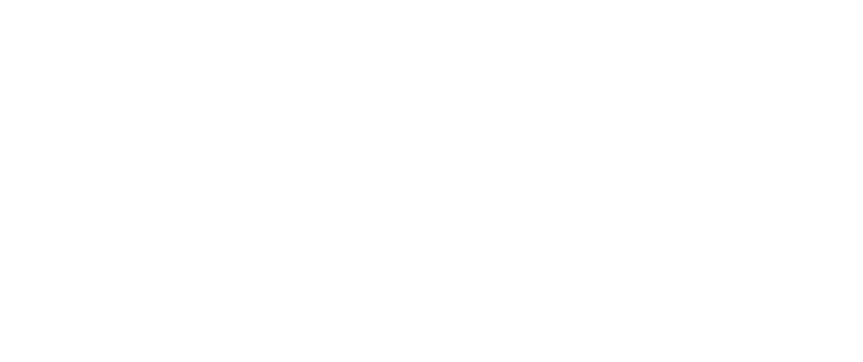
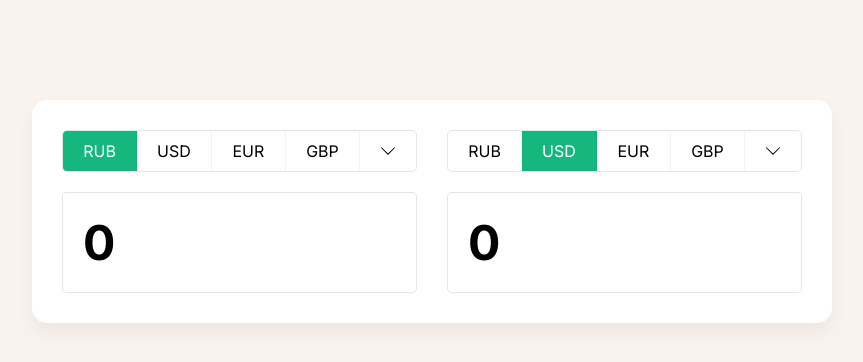
Before and after one commit to Suburbicon/react-projects-simple, a React (Create React App) app: page / in a window 1280 px wide. Shown: the top 362 px of the page, without its empty margins (208-1071 px from the left). Built offline with nearby package versions, Linux system fonts and the light colour scheme.

Commit message:
feat: init currency convertor

```diff
--- a/src/App.js
+++ b/src/App.js
@@ -1,8 +1,12 @@
+import React from 'react';
+import { Block } from './Block';
+import './index.scss';
 
 function App() {
   return (
     <div className="App">
-
+      <Block value={0} currency="RUB" onChangeCurrency={(cur) => console.log(cur)} />
+      <Block value={0} currency="USD" />
     </div>
   );
 }
--- /dev/null
+++ b/src/Block.jsx
@@ -0,0 +1,30 @@
+import React from 'react';
+
+const defaultCurrencies = ['RUB', 'USD', 'EUR', 'GBP'];
+
+export const Block = ({ value, currency, onChangeValue, onChangeCurrency }) => (
+  <div className="block">
+    <ul className="currencies">
+      {defaultCurrencies.map((cur) => (
+        <li
+          onClick={() => onChangeCurrency(cur)}
+          className={currency === cur ? 'active' : ''}
+          key={cur}>
+          {cur}
+        </li>
+      ))}
+      <li>
+        <svg height="50px" viewBox="0 0 50 50" width="50px">
+          <rect fill="none" height="50" width="50" />
+          <polygon points="47.25,15 45.164,12.914 25,33.078 4.836,12.914 2.75,15 25,37.25 " />
+        </svg>
+      </li>
+    </ul>
+    <input
+      onChange={(e) => onChangeValue(e.target.value)}
+      value={value}
+      type="number"
+      placeholder={0}
+    />
+  </div>
+);
--- /dev/null
+++ b/src/index.scss
@@ -0,0 +1,81 @@
+@import url('https://fonts.googleapis.com/css2?family=Inter:wght@400;500;600;700;800;900&display=swap');
+
+body {
+  background-color: #f9f2ed;
+}
+
+* {
+  font-family: 'Inter', system-ui !important;
+  box-sizing: border-box;
+  user-select: none;
+}
+
+.App {
+  display: grid;
+  grid-template-columns: 1fr 1fr;
+  grid-column-gap: 30px;
+  width: 800px;
+  margin: 100px auto;
+  background-color: #fff;
+  padding: 30px;
+  box-shadow: 0 10px 20px rgba(0, 0, 0, 0.05);
+  border-radius: 15px;
+}
+
+.block {
+  input {
+    border: 1px solid rgba(0, 0, 0, 0.1);
+    font-size: 3rem;
+    font-weight: bold;
+    padding: 20px 20px;
+    letter-spacing: 1.3px;
+    outline: none;
+    margin-top: 20px;
+    border-radius: 5px;
+    width: 100%;
+  }
+}
+
+.currencies {
+  display: flex;
+  list-style: none;
+  padding: 0;
+  margin: 0;
+  border: 1px solid rgba(0, 0, 0, 0.1);
+  border-radius: 5px;
+  overflow: hidden;
+
+  li {
+    display: inline-flex;
+    padding: 10px 20px;
+    border-right: 1px solid rgba(0, 0, 0, 0.05);
+    cursor: pointer;
+    justify-content: center;
+    flex: 1;
+
+    &:hover {
+      background-color: rgba(0, 0, 0, 0.03);
+    }
+
+    &:active {
+      background-color: rgba(0, 0, 0, 0.05);
+    }
+
+    &.active {
+      background-color: #16b67f;
+      color: #fff;
+    }
+
+    &:last-of-type {
+      display: inline-flex;
+      align-items: center;
+      flex: 0 0 50px;
+      border-right: 0;
+
+      svg {
+        width: 16px;
+        height: 16px;
+      }
+    }
+  }
+}
```
